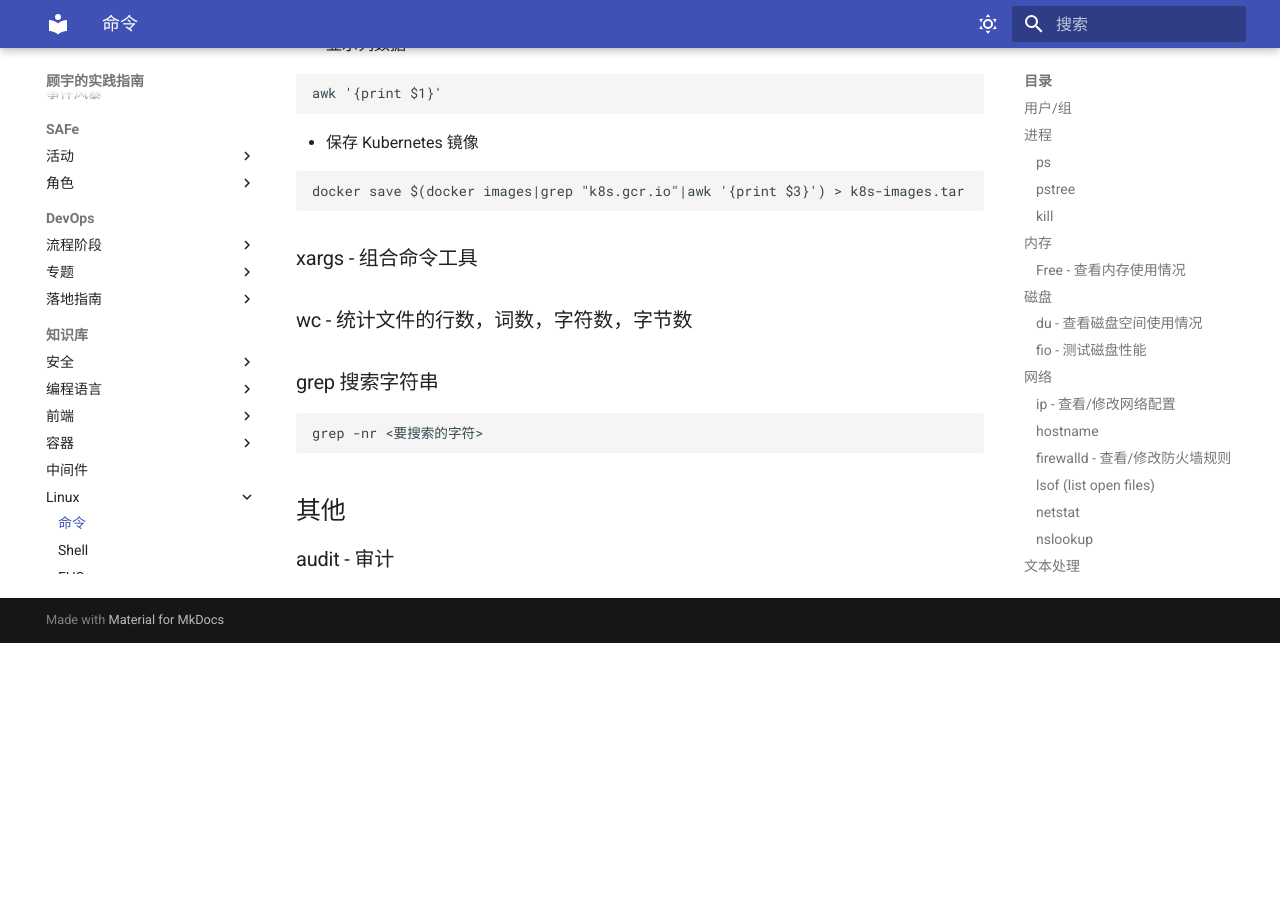
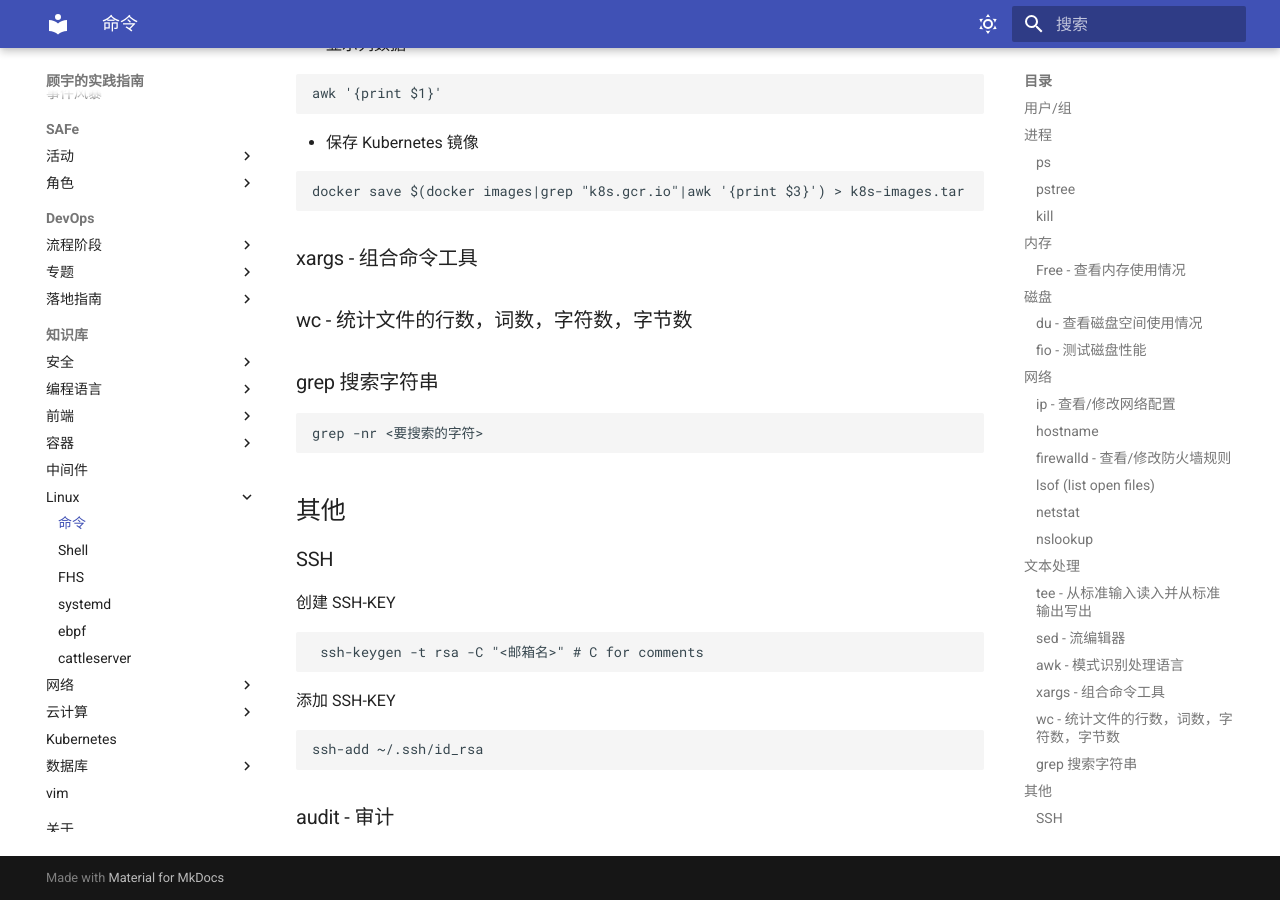
Before and after one commit to wizardbyron/guides, an MkDocs documentation site: the page built from docs/linux/command.md, in a window 1280 px wide and 900 px high, scrolled down 2860 px. Built offline with MkDocs 1.6.1 and Material for MkDocs 9.7.7, drawn with Linux system fonts in a browser that asks for light colours; before the commit the page ends 3503 px from its top, so only the background shows below that.

Commit message:
Add ssh commands

````diff
--- a/docs/linux/command.md
+++ b/docs/linux/command.md
@@ -139,4 +139,18 @@
 
 ## 其他
 
+### SSH
+
+创建 SSH-KEY
+
+```sh
+ ssh-keygen -t rsa -C "<邮箱名>" # C for comments
+```
+
+添加 SSH-KEY
+
+```sh
+ssh-add ~/.ssh/id_rsa
+```
+
 ### audit - 审计
````
Also changed, not shown: docs/network/ldap.md (+0 -1 lines).
